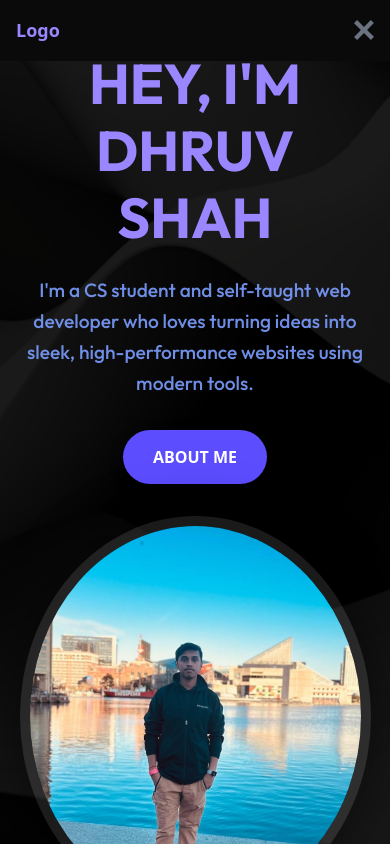
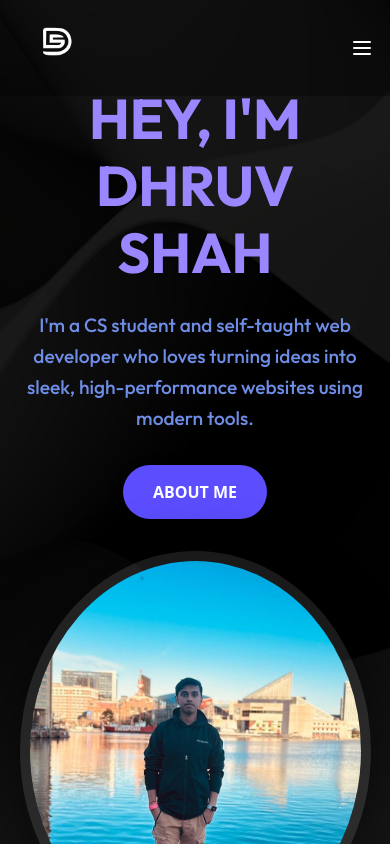
Before and after one commit to DhruvIOS/codebydhruv, a React (Create React App) app in the folder codebydhruv/: page / in a window 390 px wide. Built offline with nearby package versions, Linux system fonts and the light colour scheme.

Commit message:
completed landingPage

```diff
--- a/codebydhruv/src/App.js
+++ b/codebydhruv/src/App.js
@@ -2,6 +2,7 @@ import logo from './logo.svg';
 import './App.css';
 import Navbar from './Components/Navbar';
 import LandingPage from './Components/LadingPage';
+import AboutMe from './Components/AboutMe';
 
 function App() {
   return (
@@ -10,6 +11,8 @@ function App() {
       {/* <Navbar /> */}
       <LandingPage />
 
+      <AboutMe />
+
     </div>
 
   );
--- /dev/null
+++ b/codebydhruv/src/Components/AboutMe.jsx
@@ -0,0 +1,9 @@
+const AboutMe = () =>{
+    return(
+        <div>
+            <h1 className="text-primary ">About Me</h1>
+        </div>
+    )
+}
+
+export default AboutMe
--- a/codebydhruv/src/Components/LadingPage.jsx
+++ b/codebydhruv/src/Components/LadingPage.jsx
@@ -1,9 +1,8 @@
 import React from 'react';
 import '../styles/LandingPage.css';
-import background from '../assets/images/background.jpg'
-import myPic from '../assets/images/myPic.JPG'
+import background from '../assets/images/background.jpg';
+import myPic from '../assets/images/myPic.JPG';
 import Navbar from './Navbar';
-
 
 const LandingPage = () => {
   const handleBgImageError = (e) => {
@@ -20,29 +19,30 @@ const LandingPage = () => {
   };
 
   return (
-        <div>
-
-            <Navbar />
-
-
-        <div className="landing-container">
-
+    <div className="landing-container relative min-h-screen text-white overflow-hidden">
+      {/* Background image */}
       <img
         src={background}
         alt="Background"
-                className="background-image"
+        className="absolute inset-0 w-full h-full object-cover opacity-100 z-[-10]"
         onError={handleBgImageError}
       />
 
-            <div className="content-wrapper">
+      {/* Black translucent overlay */}
+      <div className="absolute inset-0 bg-black/90 z-[-5] pointer-events-none" />
+
+      {/* Content */}
+      <Navbar />
+
+      <div className="content-wrapper relative z-10">
         <div className="text-content">
           <h1>HEY, I'M DHRUV SHAH</h1>
           <p>
-                    I'm a CS student and self-taught web developer who loves turning ideas into sleek, high-performance websites using modern tools.
+            I'm a CS student and self-taught web developer who loves turning ideas
+            into sleek, high-performance websites using modern tools.
           </p>
           <button className="action-button">ABOUT ME</button>
         </div>
-
 
         <div className="circle-image-container">
           <div className="circle-image-wrapper">
@@ -50,12 +50,12 @@ const LandingPage = () => {
               src={myPic}
               alt="ProfilePic"
               className="circle-image"
+              onError={handleCircleImageError}
             />
           </div>
         </div>
       </div>
 
-        </div>
       <button className="btn">
         <div className="scroll"> </div>
       </button>
--- a/codebydhruv/src/Components/Navbar.jsx
+++ b/codebydhruv/src/Components/Navbar.jsx
@@ -1,70 +1,51 @@
-import React from "react";
+import React, { useState } from "react";
+import MyLogo from "../assets/images/MyLogo.png";
 
 const Navbar = () => {
+  const [isOpen, setIsOpen] = useState(false);
+
   return (
-    <>
-      <style>{`
-        @media only screen and (min-width: 768px){
-          .parent:hover .child {
-              opacity:1;
-              height:auto;
-              overflow:visible;
-              transform: translateY(0);
-          }
-          .child {
-              opacity:0;
-              height:0;
-              overflow:hidden;
-              transform: translateY(-10%);
-          }
-        }
-      `}</style>
+    <nav className="flex items-center justify-between px-4 py-2  md:shadow-lg bg-black/30 text-primary relative z-50">
+      {/* Logo */}
+      <div className="flex items-center">
+        <img src={MyLogo} alt="Logo" className="h-20 w-auto" />
+      </div>
 
-      <nav className="flex px-4 border-b md:shadow-lg items-center relative bg-bg text-primary ">
-        <div className="text-lg font-bold md:py-0 py-4">Logo</div>
-        <ul className="md:px-2 ml-auto md:flex md:space-x-2 absolute md:relative top-full left-0 right-0 bg-bg">
+      {/* Hamburger Toggle (Mobile) */}
+      <div className="md:hidden text-white cursor-pointer z-50" onClick={() => setIsOpen(!isOpen)}>
+        {isOpen ? (
+          <svg className="w-6 h-6" fill="none" stroke="currentColor" viewBox="0 0 24 24">
+            <path strokeLinecap="round" strokeLinejoin="round" strokeWidth={2} d="M6 18L18 6M6 6l12 12" />
+          </svg>
+        ) : (
+          <svg className="w-6 h-6" fill="none" stroke="currentColor" viewBox="0 0 24 24">
+            <path strokeLinecap="round" strokeLinejoin="round" strokeWidth={2} d="M4 6h16M4 12h16M4 18h16" />
+          </svg>
+        )}
+      </div>
+
+      {/* Nav Links */}
+      <ul
+        className={`absolute md:relative top-full left-0 right-0 md:flex md:items-center md:space-x-6 bg-black/90 md:bg-transparent text-center transition-all duration-300 ease-in-out ${isOpen ? "block py-4" : "hidden"
+          }`}
+      >
         <li>
-            <a href="#" className="flex md:inline-flex p-4 items-center hover:bg-gray-50">
-              <span>Home</span>
+          <a href="#" className="block py-2 text-lg font-medium text-secondary hover:text-accent transition duration-300">
+            Home
           </a>
         </li>
         <li>
-            <a href="#" className="flex md:inline-flex p-4 items-center hover:bg-gray-50">
-              <span>Products</span>
+          <a href="#" className="block py-2 text-lg font-medium text-secondary hover:text-accent transition duration-300">
+            About Me
           </a>
         </li>
-          <li className="relative parent">
-            <a href="#" className="flex justify-between md:inline-flex p-4 items-center hover:bg-gray-50 space-x-2">
-              <span>Service</span>
-              <svg xmlns="http://www.w3.org/2000/svg" className="w-4 h-4 fill-current pt-1" viewBox="0 0 24 24">
-                <path d="M0 7.33l2.829-2.83 9.175 9.339 9.167-9.339 2.829 2.83-11.996 12.17z" />
-              </svg>
-            </a>
-            <ul className="child transition duration-300 md:absolute top-full right-0 md:w-48 bg-bg md:shadow-lg md:rounded-b">
         <li>
-                <a href="#" className="flex px-4 py-3 hover:bg-gray-50">Web development</a>
-              </li>
-              <li>
-                <a href="#" className="flex px-4 py-3 hover:bg-gray-50">Web Design</a>
-              </li>
-              <li>
-                <a href="#" className="flex px-4 py-3 hover:bg-gray-50">Machine Learning</a>
-              </li>
-            </ul>
-          </li>
-          <li>
-            <a href="#" className="flex md:inline-flex p-4 items-center hover:bg-gray-50">
-              <span>About us</span>
+          <a href="#" className="block py-2 text-lg font-medium text-secondary hover:text-accent transition duration-300">
+            Projects
           </a>
         </li>
       </ul>
-        <div className="ml-auto md:hidden text-gray-500 cursor-pointer">
-          <svg xmlns="http://www.w3.org/2000/svg" className="w-5 h-5 fill-current" viewBox="0 0 24 24">
-            <path d="M24 20.188l-8.315-8.209 8.2-8.282-3.697-3.697-8.212 8.318-8.31-8.203-3.666 3.666 8.321 8.24-8.206 8.313 3.666 3.666 8.237-8.318 8.285 8.203z" />
-          </svg>
-        </div>
     </nav>
-    </>
   );
 };
 
--- a/codebydhruv/src/styles/LandingPage.css
+++ b/codebydhruv/src/styles/LandingPage.css
@@ -12,17 +12,20 @@
     overflow-x: hidden;
   }
 
-  .landing-container {
+  /* .landing-container {
     display: flex;
     flex-direction: column;
     min-height: 100vh;
     background-color: #000;
     color: white;
     position: relative;
-  }
+
+  } */
+
 
   .background-image {
     position: absolute;
+
     top: 0;
     left: 0;
     width: 100%;
@@ -139,7 +142,7 @@
   /* From Uiverse.io by boryanakrasteva */
 .btn {
     width: 30px;
-    height: 50px;
+    height: 40px;
     border-radius: 30px;
     display: flex;
     align-items: center;
```
Also changed, not shown: codebydhruv/src/assets/images/MyLogo.png (added). Lines whose indentation alone changed are shown as unchanged.
